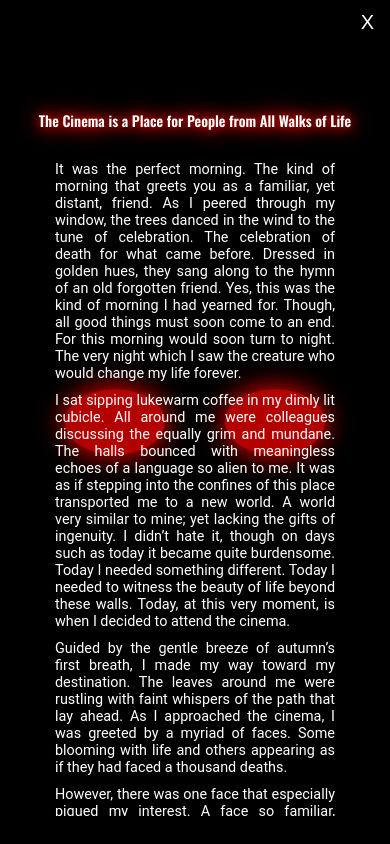
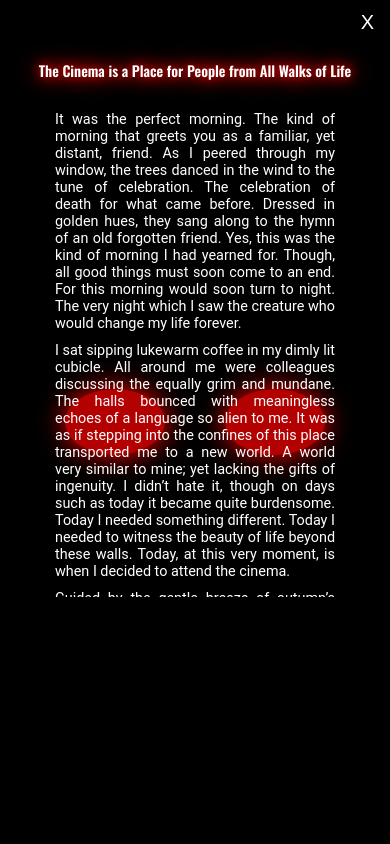
Before and after one commit to charlesarcher72/musician-profile, a React (Create React App) app: page / in a window 390 px wide. Both pictures are taken after a click on the button 195 px from the left and 445 px from the top of the page. Built offline with nearby package versions, Linux system fonts and the light colour scheme.

Commit message:
adjust popup for mobile

```diff
--- a/src/App.css
+++ b/src/App.css
@@ -191,7 +191,7 @@ h1 {
   justify-content: flex-start;
   align-items: center;
   z-index: 1000;
-  padding-top: 100px; /* Add some padding to move it slightly away from the top */
+  padding-top: 100px;
   animation: fadeIn 0.5s ease-in-out;
 }
 
@@ -331,12 +331,16 @@ h1 {
     font-size: 0.9em;
   }
 
+  .popup-overlay{
+    padding-top: 50px;
+  }
+
   .popup-overlay h2 {
     font-size: 1em;
   }
 
   .popup-content{
-    max-height: 80vh;
+    max-height: 60vh;
   }
 
   .popup-content:before,
```
